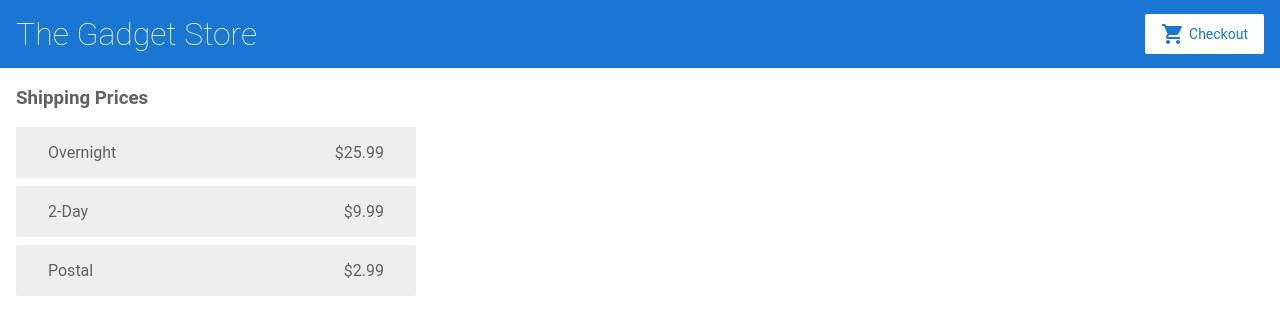
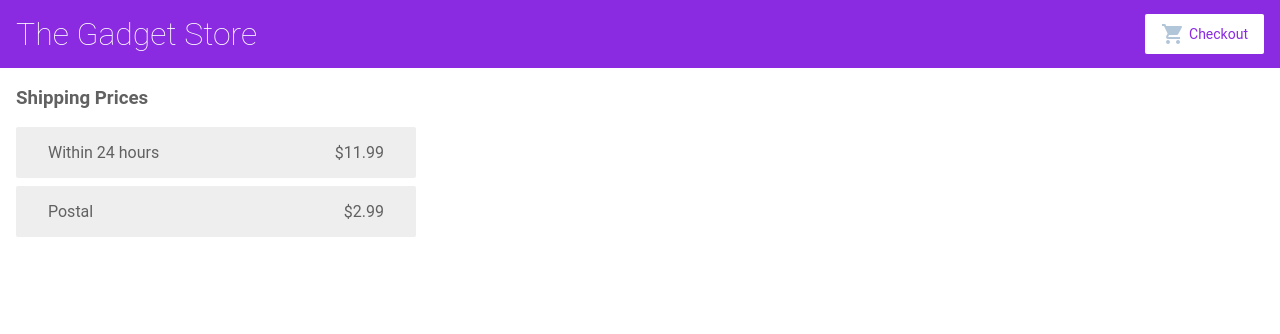
Before and after one commit to NofilHaroon/angular-7zxdki, an Angular app: page /shipping in a window 1280 px wide. Shown: the top 334 px of the page. Built offline with nearby package versions, Linux system fonts and the light colour scheme.

Commit message:
2 files modified

```diff
--- a/src/assets/shipping.json
+++ b/src/assets/shipping.json
@@ -1,12 +1,9 @@
 [
   {
-    "type": "Overnight",
-    "price": 25.99
+    "type": "Within 24 hours",
+    "price": 11.99
   },
-  {
-    "type": "2-Day",
-    "price": 9.99
-  },
+
   {
     "type": "Postal",
     "price": 2.99
--- a/src/styles.css
+++ b/src/styles.css
@@ -43,7 +43,7 @@ p {
 
 a {
   cursor: pointer;
-  color: #1976d2;
+  color: blueviolet;
   text-decoration: none;
 }
 
@@ -77,7 +77,7 @@ label {
   border-radius: 2px;
   font-size: 14px;
   cursor: pointer;
-  background-color: #1976d2;
+  background-color: blueviolet;
   color: white;
   border: none;
 }
@@ -96,11 +96,11 @@ label {
 
 .fancy-button {
   background-color: white;
-  color: #1976d2;
+  color: blueviolet;
 }
 
 .fancy-button i.material-icons {
-  color: #1976d2;
+  color: #b2c6da;
   padding-right: 4px;
 }
 
@@ -109,7 +109,7 @@ label {
 app-top-bar {
   width: 100%;
   height: 68px;
-  background-color: #1976d2;
+  background-color: blueviolet;
   padding: 16px;
   display: flex;
   flex-direction: row;
```
